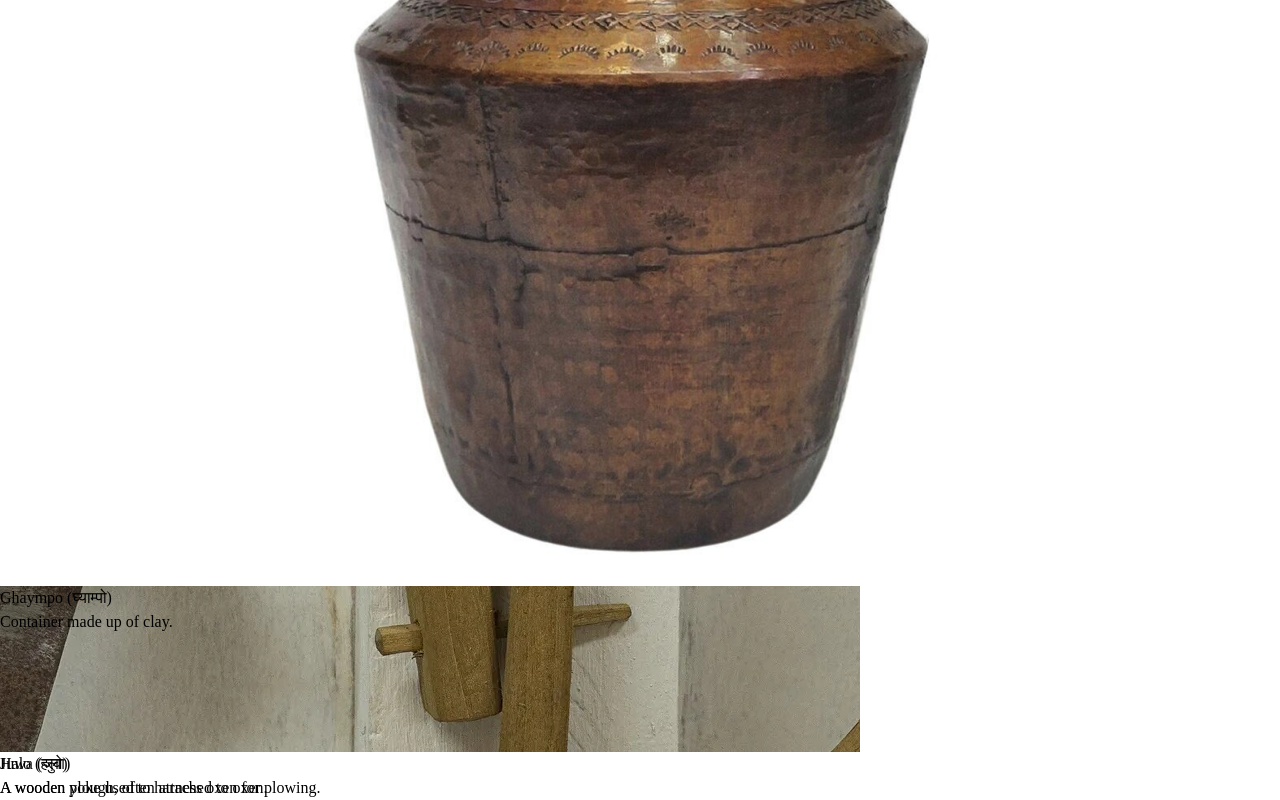
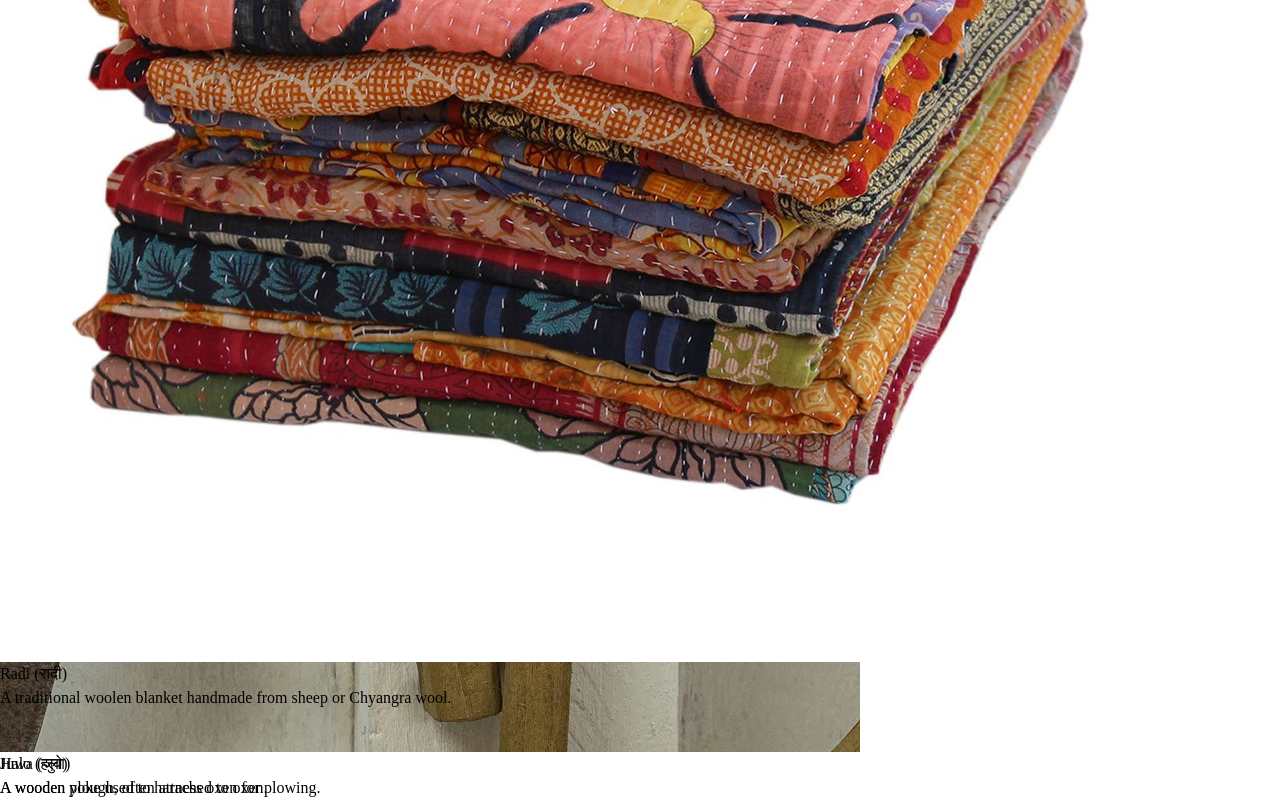
Before and after one commit to SakshamPhuyal/Sanskrit, a React (Vite) app in the folder Sanskriti/: page /explore in a window 1280 px wide. Shown: the part 987-1787 px from the top of the page. Built offline with nearby package versions, Linux system fonts and the light colour scheme.

Commit message:
item adding

```diff
--- a/Sanskriti/src/Components/Pages/Explore.jsx
+++ b/Sanskriti/src/Components/Pages/Explore.jsx
@@ -13,7 +13,7 @@ import juwaImg from '../../assets/juwa.png';
 import nangloImg from '../../assets/nanglo.png';
 import dhikiImg from '../../assets/dhiki.png';
 import ghaitoImg from '../../assets/ghaito.png';
-
+import radiImg from '../../assets/radi.png';
 import Flipcard from './flipcard';
 const product =[
    {
@@ -90,6 +90,12 @@ const product =[
     description:'Container made up of clay.',
     useText:'Used in kitchens and religious rituals for storing water and grains.',
     },
+          {
+    title:'Radi (रादी)',
+    image:radiImg,
+    description:'A traditional woolen blanket handmade from sheep or Chyangra wool.',
+    useText:'Used as a blanket for warmth in rural homes, or as a floor mat during sleep or prayer. Common in colder regions of Nepal.',
+    },
   ]
 const Explore = () => {
      const navigate=useNavigate();
```
Also changed, not shown: Sanskriti/src/assets/radi.png (added).
